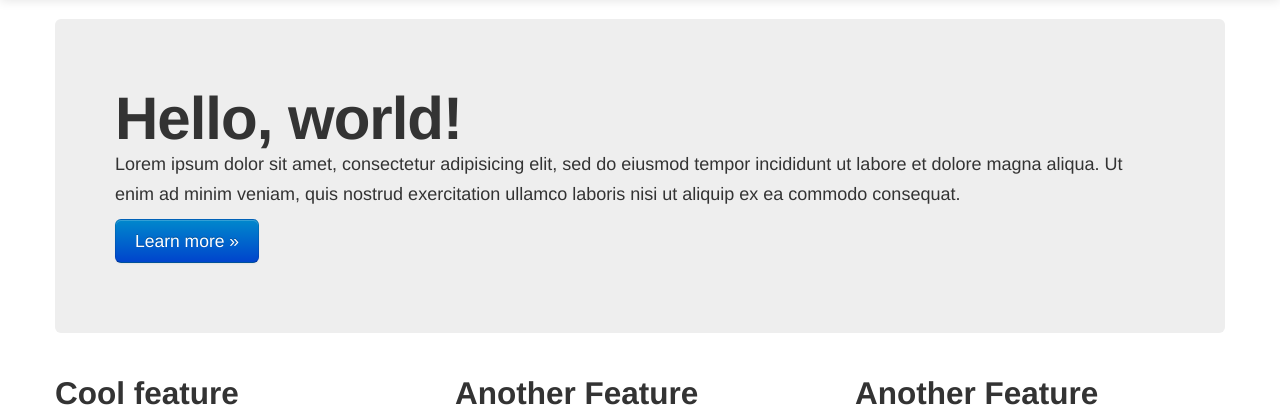
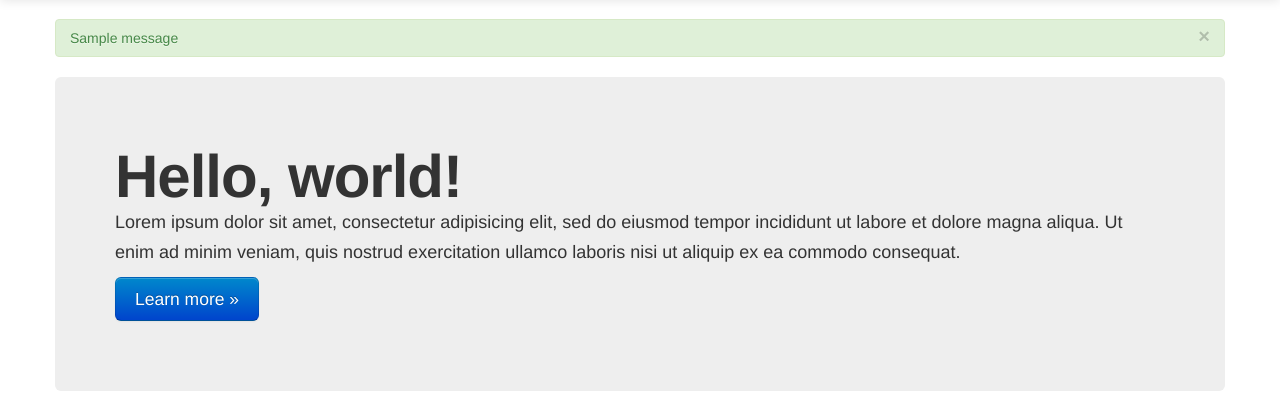
Before and after one commit to sloria/flask-template, a Flask app: page / in a window 1280 px wide. Shown: the part 41-461 px from the top of the page. Run offline with Flask 2, Linux system fonts and the light colour scheme; one stand-in notice (Sample message) is shown; some libraries are stand-ins or nearby versions.

Commit message:
Fix alerts

```diff
--- a/templates/base.html
+++ b/templates/base.html
@@ -32,17 +32,18 @@
 <div class="{% block content_class %}container{% endblock content_class %}">
 
   <div role="main">
+    {% with messages = get_flashed_messages(with_categories=true) %}
     {% if messages %}
     <div class="row">
       <div class="span12">
-        {% for message in messages %}
-        <div class="alert alert-{{message.tags}}">
-          <strong>{{message.tags|title}}:</strong> {{message}}
+        {% for category, message in messages %}
+        <div class="alert alert-{{ category }}">
+          <a class="close" title="Close" href="#" data-dismiss="alert">&times;</a>
+         {{message}}
         </div>
         {% endfor %}
-      </div><!-- end span -->
-    </div><!-- end row -->
-    {% endif %}
+        {% endif %}
+    {% endwith %}
 
     {% block content %}{% endblock %}
   </div>
```
